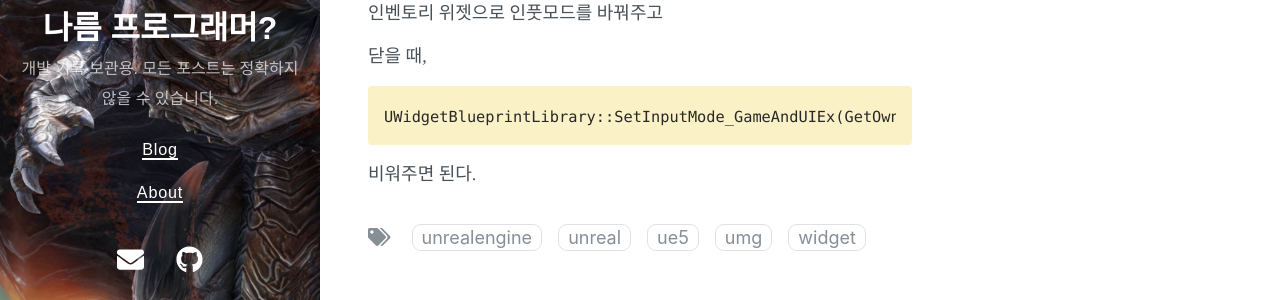
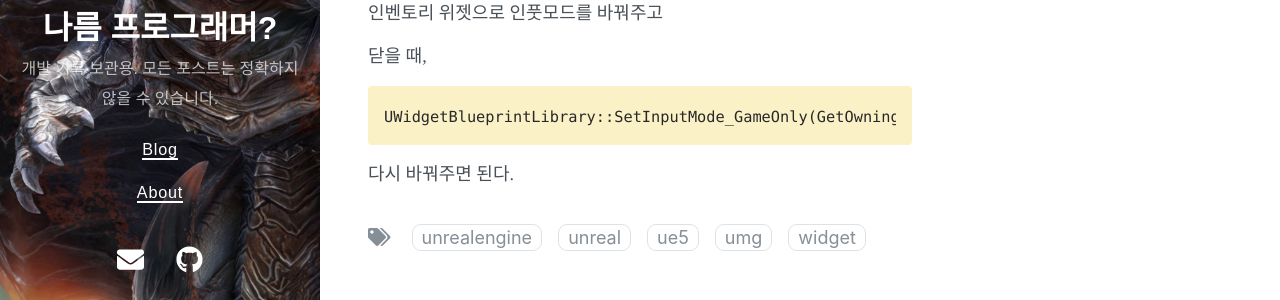
Before and after one commit to bu30808/bu30808.github.io, a Jekyll site: the page built from _posts/2023-08-20-widgetinputmode.md, in a window 1280 px wide and 1167 px high. Shown: the part 488-788 px from the top of the window. Built offline with Jekyll 4.4.1, drawn with Linux system fonts in a browser that asks for light colours; nearby versions of some CDN libraries.

Commit message:
Update 2023-08-20-widgetinputmode.md

````diff
--- a/_posts/2023-08-20-widgetinputmode.md
+++ b/_posts/2023-08-20-widgetinputmode.md
@@ -25,6 +25,6 @@ UWidgetBlueprintLibrary::SetInputMode_GameAndUIEx(GetOwningPlayer(),this);
 
 닫을 때,
 ```
-UWidgetBlueprintLibrary::SetInputMode_GameAndUIEx(GetOwningPlayer(),nullptr);
+UWidgetBlueprintLibrary::SetInputMode_GameOnly(GetOwningPlayer());
 ```
-비워주면 된다.
+다시 바꿔주면 된다.
````
